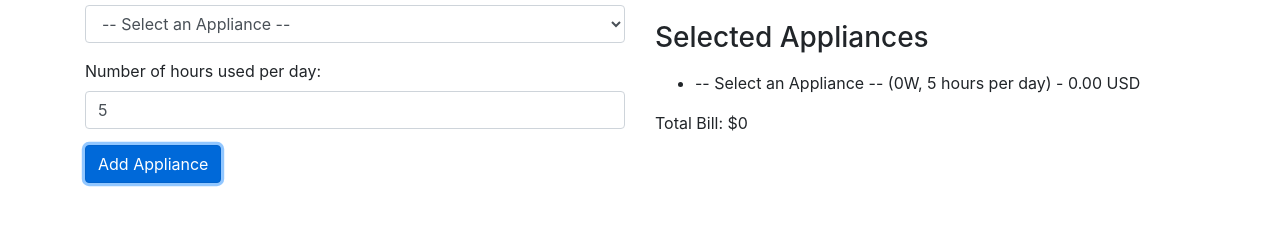
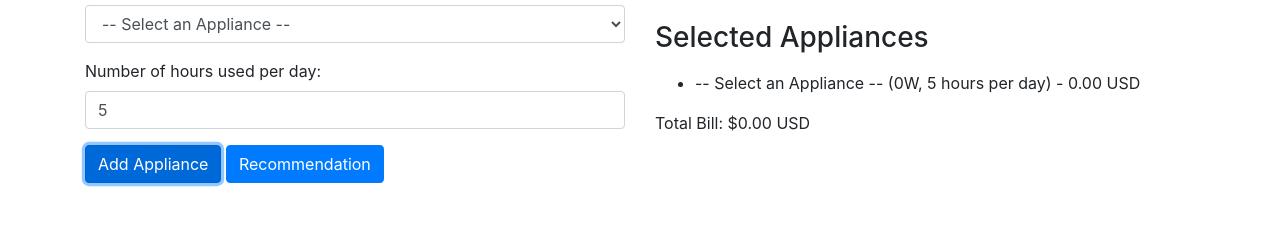
Before and after one commit to Goldac77/WattWatcher, a plain HTML site: page index.html in a window 1280 px wide. Both pictures are taken after typing "5" into the empty fields and a click on the button "Add Appliance". Shown: the part 139-364 px from the top of the page. Drawn offline with nearby package versions, Linux system fonts and the light colour scheme.

Commit message:
Added recommendation button and fixed total bill problem
recommends the no of hours to reduce usage if above the recommended usage.
Total bill works now

```diff
--- a/index.html
+++ b/index.html
@@ -31,6 +31,8 @@
             <input type="number" class="form-control" id="hours" placeholder="Enter the number of hours used per day">
           </div>
           <button type="button" class="btn btn-primary" onclick="addAppliance()">Add Appliance</button>
+          <button type="button" class="btn btn-primary"onclick="showAdvice()">Recommendation</button>
+
         </form>
       </div>
       <div class="col-md-6">
--- a/script.js
+++ b/script.js
@@ -17,6 +17,7 @@ var appliances = [];
       appliances.push(appliance);
       updateApplianceList();
       updateTotalBill();
+      adviseReducingUsage();
     }
     function updateApplianceList() {
       var list = document.getElementById("appliance-list");
@@ -28,3 +29,47 @@ var appliances = [];
       list.appendChild(listItem);
       }
     }
+
+    function updateTotalBill() {
+      var totalBill = 0;
+      for (var i = 0; i < appliances.length; i++) {
+        totalBill += appliances[i].bill;
+      }
+      document.getElementById("total-bill").innerHTML = totalBill.toFixed(2) + " USD";
+    }
+
+    function showAdvice() {
+      var adviceList = adviseReducingUsage();
+      if (adviceList.length > 0) {
+        var advice = "You can reduce your electricity consumption by reducing the usage of the following appliances:\n\n";
+        advice += adviceList.join("\n");
+        alert(advice);
+      } else {
+        alert("You are using all your appliances within the recommended maximum usage hours.");
+      }
+    }
+
+    function adviseReducingUsage() {
+      var maxHours = {
+        "Incandescent Lightbulb (100W)": 3,
+        "Electric Kettle (2000W)": 8,
+        "LED Lightbulb (60W)": 6,
+        "Microwave Oven (1000W)": 2,
+        "Hair Dryer (1500W)": 1
+      };
+
+      var adviceList = [];
+      for (var i = 0; i < appliances.length; i++) {
+        var appliance = appliances[i];
+        var applianceName = appliance.name;
+        if (maxHours.hasOwnProperty(applianceName)) {
+          var maxUsage = maxHours[applianceName];
+          if (appliance.hours > maxUsage) {
+            var excessHours = appliance.hours - maxUsage;
+            adviceList.push("Reduce usage of " + applianceName + " (currently using " + appliance.hours + " hours per day, recommended usage is " + maxUsage + " hours per day, reduce by " + excessHours + " hours).");
+          }
+        }
+      }
+
+      return adviceList;
+    }
```
